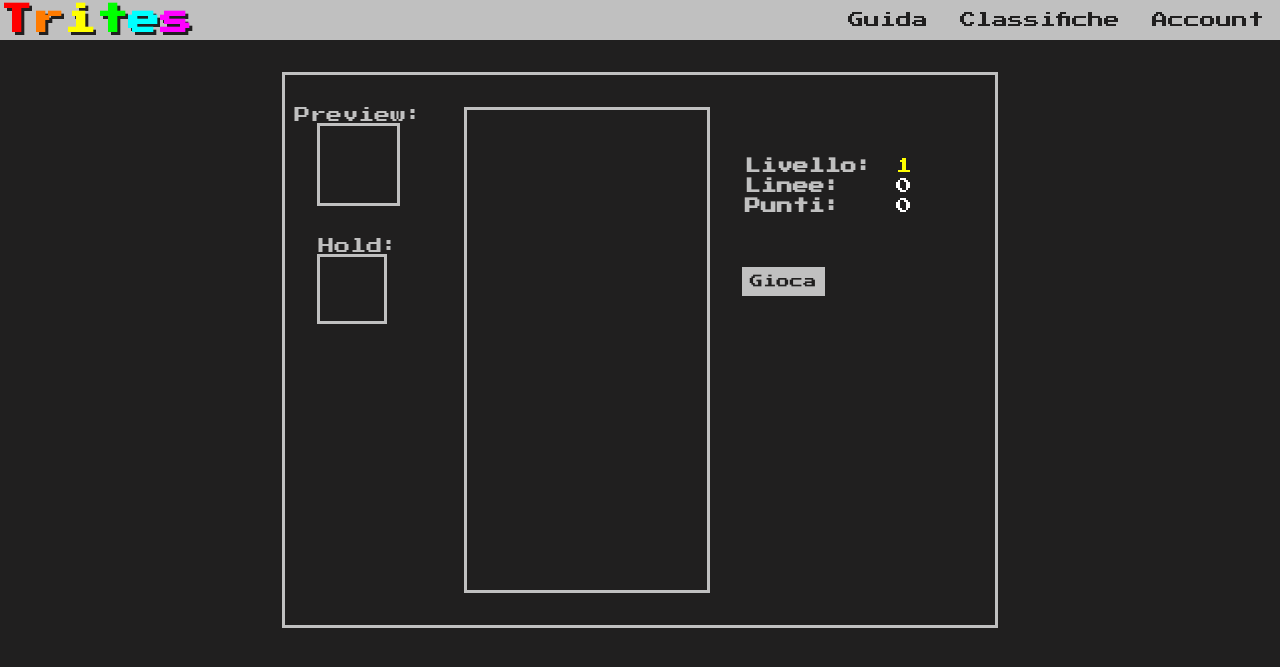
After one commit to balpie/tritesWebApp, a PHP site: page /php/index.php in a window 1280 px wide. The commit adds this page. Shown: the top 667 px of the page. Run offline with PHP 8.4, Linux system fonts and the light colour scheme.

Commit message:
modifica filetree, aggiustato status

```diff
--- a/css/game.css
+++ b/css/game.css
@@ -52,6 +52,7 @@ button{
     display: block;
     width: fit-content;
     height: 2.2em;
+    margin-top: 2em;
 }
 
 button:hover{
@@ -109,6 +110,14 @@ td{
     display: flex;
 }
 
+#Status{
+    height: 1.2em;
+}
+
+#Status.Nascosto{
+    visibility: hidden;
+}
+
 .StatusSconfitta{
     color: red
 }
--- a/js/script.js
+++ b/js/script.js
@@ -141,10 +141,12 @@ function tetraminoCasuale()
     if(nuovoIndice === 0)
     {
         shuffle(SevenBag.codaTetramini, 7, 13);
+        console.log("[tetraminoCasuale] shuffle: ", SevenBag.codaTetramini);
     }
     if(nuovoIndice === 7)
     {
         shuffle(SevenBag.codaTetramini, 0, 6);
+        console.log("[tetraminoCasuale] shuffle: ", SevenBag.codaTetramini);
     }
     SevenBag.currTetra_ind = nuovoIndice;
     return SevenBag.codaTetramini[nuovoIndice];
--- a/php/account.php
+++ b/php/account.php
@@ -15,7 +15,7 @@
     <body>
         <nav>
             <h1>
-                <a href="../index.php">
+                <a href="index.php">
                 <span class="O">T</span><span class="I">r</span><span class="T">i</span><span class="Z">t</span><span class="S">e</span><span class="J">s</span>
                 </a>
             </h1>
--- a/php/classifiche.php
+++ b/php/classifiche.php
@@ -15,7 +15,7 @@
     <body>
         <nav>
             <h1>
-                <a href="../index.php">
+                <a href="index.php">
                 <span class="O">T</span><span class="I">r</span><span class="T">i</span><span class="Z">t</span><span class="S">e</span><span class="J">s</span>
                 </a>
             </h1>
--- a/php/guida.php
+++ b/php/guida.php
@@ -15,7 +15,7 @@
     <body>
         <nav>
             <h1>
-                <a href="../index.php">
+                <a href="index.php">
                 <span class="O">T</span><span class="I">r</span><span class="T">i</span><span class="Z">t</span><span class="S">e</span><span class="J">s</span>
                 </a>
             </h1>
--- /dev/null
+++ b/php/index.php
@@ -0,0 +1,66 @@
+<!DOCTYPE html>
+
+<html lang="it">
+    <head>
+        <meta charset="utf-8">
+        <meta name="author" content="Pietro Balestri">
+        <link rel="stylesheet" href="../css/game.css">
+        <link rel="stylesheet" href="../css/navbar.css">
+        <link rel="stylesheet" href="../css/tetracolors.css">
+        <script src="../js/script.js"></script>
+        <link rel="preconnect" href="https://fonts.googleapis.com">
+        <link rel="preconnect" href="https://fonts.gstatic.com" crossorigin>
+        <link href="https://fonts.googleapis.com/css2?family=Press+Start+2P&display=swap" rel="stylesheet">
+        <title>Trites</title>
+    </head>
+    <body>
+        <nav>
+            <h1>
+                <a href="index.php">
+                <span class="O">T</span><span class="I">r</span><span class="T">i</span><span class="Z">t</span><span class="S">e</span><span class="J">s</span>
+                </a>
+            </h1>
+            <ul>
+                <li><a href="guida.php">Guida</a></li>
+                <li><a href="classifiche.php">Classifiche</a></li>
+                <li><a href="account.php">Account</a></li>
+            </ul>
+        </nav>
+        <div class="Center">
+            <main>
+                <aside>
+                    <div id="HoldPreview">
+                        <p>Preview:</p>
+                        <div id="Preview" class="gameBoard"></div>
+                        <p>Hold:</p>
+                        <div id="Hold" class="gameBoard"></div>
+                    </div>
+                </aside>
+                <div id="gameContainer">
+                    <div id="gameBoard" class="gameBoard"></div>
+                </div>
+                <aside>
+                    <table id="GameStats">
+                        <tr>
+                            <th>Livello: </th>
+                            <td id = "Livello" class="Stats">1</td>
+                        </tr>
+                        <tr>
+                            <th>Linee: </th>
+                            <td id = "Lines" class="Stats">0</td>
+                        </tr>
+                        <tr>
+                            <th>Punti: </th>
+                            <td id="Punti" class="Stats">0</td>
+                        </tr>
+                        <tr>
+                            <td colspan="2" id="Status"></td>
+                        </tr>
+                    </table>
+                    <button type="button" id="Start">Gioca</button>
+                    <button type="button" id="Restart">Ricomincia</button>
+                </aside>
+            </main>
+        </div>
+    </body>
+</html>
```
Also changed, not shown: index.php (+3 -66 lines).
